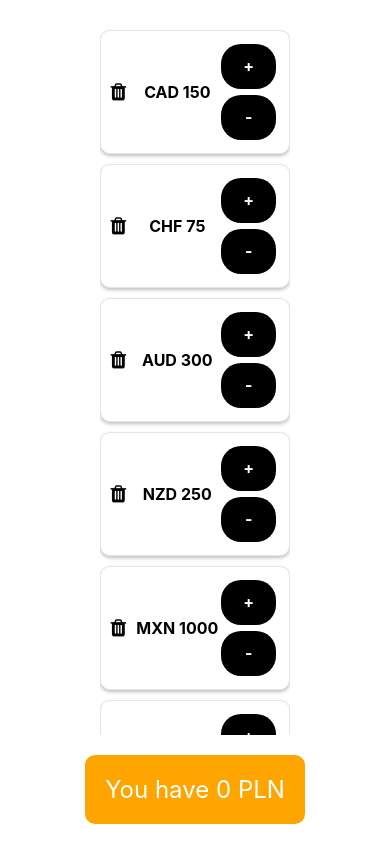
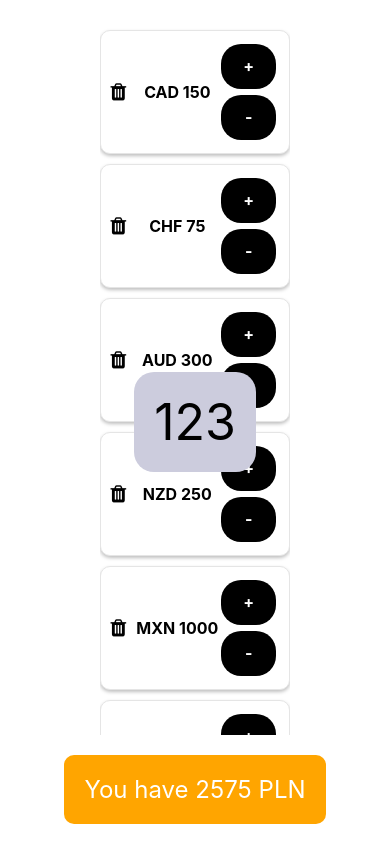
Before and after one commit to PeterThere/PIM, a React Native app: screen / in a window 390 px wide. Built offline with nearby package versions, Linux system fonts and the light colour scheme.

Commit message:
add popup panel

```diff
--- a/App.js
+++ b/App.js
@@ -3,16 +3,18 @@ import { StyleSheet, Text, View } from "react-native";
 import fetchExchangeRates from "./requests/request";
 import TotalSumDisplay from "./Components/totalSumDisplay/totalSumDisplay";
 import ScrolledList from "./Components/scrolledList/scrolledList";
-import { useState } from "react";
+import { useEffect, useState } from "react";
+import CurrencyPopUp from "./Components/popUps/currencyPopUp";
 
 export default function App() {
   const [moneySumInOneCurrency, setMoneySumInOneCurrency] = useState(0);
   const [moneyCurrency, setmoneyCurrency] = useState("PLN");
+  const [myCurrenciesBalances, setMyCurrenciesBalances] = useState([]);
+  const [isCurrencyPopUpVisible, setIsCurrencyPopUpVisible] = useState(true);
 
-  const fetchRates = async () => {
-    const data = await fetchExchangeRates();
-    return data;
-  };
+  useEffect(() => {
+    fetchMyCurrenciesBalances();
+  }, []);
 
   const examples = [
     {
@@ -47,12 +49,37 @@ export default function App() {
     },
   ];
 
+  const changeCurrency = () => {};
+
+  const fetchRates = async () => {
+    const data = await fetchExchangeRates();
+    return data;
+  };
+
+  const calculateSum = (items) => {
+    let sum = 0;
+    items.forEach((item) => {
+      sum += item.numberOfUnits;
+    });
+    return sum;
+  };
+
+  const fetchMyCurrenciesBalances = () => {
+    setMyCurrenciesBalances(examples);
+    setMoneySumInOneCurrency(calculateSum(examples));
+  };
+
   // fetchRates().then((data) => console.log(data));
 
   return (
     <View style={styles.container}>
-      <ScrolledList items={examples} />
-      <TotalSumDisplay sum={moneySumInOneCurrency} currency={moneyCurrency} />
+      <CurrencyPopUp isVisible={isCurrencyPopUpVisible} />
+      <ScrolledList items={myCurrenciesBalances} />
+      <TotalSumDisplay
+        sum={moneySumInOneCurrency}
+        currency={moneyCurrency}
+        changeCurrency={changeCurrency}
+      />
     </View>
   );
 }
--- /dev/null
+++ b/Components/popUps/currencyPopUp.jsx
@@ -0,0 +1,25 @@
+import React from "react";
+import { View, Text } from "react-native";
+
+const CurrencyPopUp = ({ isVisible }) => {
+  if (!isVisible) {
+    return null;
+  }
+
+  return (
+    <View
+      style={{
+        position: "absolute",
+        margin: 40,
+        zIndex: 999,
+        backgroundColor: "#ccd",
+        borderRadius: 20,
+        padding: 20,
+      }}
+    >
+      <Text style={{ fontSize: 50 }}>{"123"}</Text>
+    </View>
+  );
+};
+
+export default CurrencyPopUp;
--- a/Components/totalSumDisplay/totalSumDisplay.jsx
+++ b/Components/totalSumDisplay/totalSumDisplay.jsx
@@ -1,5 +1,5 @@
 import React from "react";
-import { Text, View } from "react-native";
+import { Pressable, Text, View } from "react-native";
 
 const TotalSumDisplay = (props) => {
   const { sum } = props;
@@ -14,9 +14,11 @@ const TotalSumDisplay = (props) => {
         borderRadius: 10,
       }}
     >
-      <Text style={{ fontSize: 24, color: "white" }}>
-        You have {sum} {currency}
-      </Text>
+      <Pressable onPress={props.changeCurrency()}>
+        <Text style={{ fontSize: 24, color: "white" }}>
+          You have {sum} {currency}
+        </Text>
+      </Pressable>
     </View>
   );
 };
```
